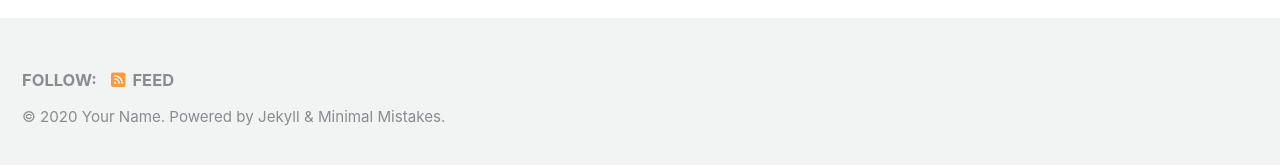
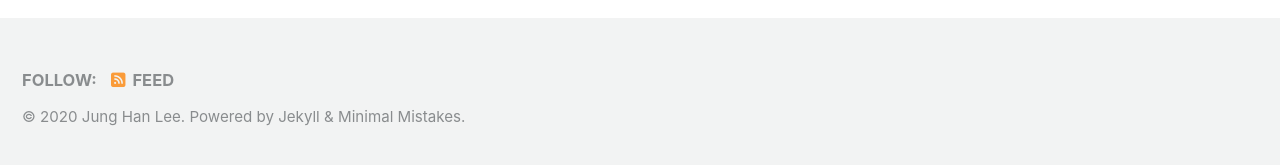
Before and after one commit to jung-han-lee/jung-han-lee.github.io, a Jekyll site: the page built from index.html, in a window 1280 px wide and 900 px high, scrolled down 222 px. Shown: the part 727-892 px from the top of the window. Built offline with Jekyll 4.4.1, drawn with Linux system fonts in a browser that asks for light colours; cached includes are drawn as plain includes; nearby versions of some CDN libraries; the list of posts is cut into pages by our own code; some of the changed text lies outside the part shown.

Commit message:
new github

```diff
--- a/_config.yml
+++ b/_config.yml
@@ -16,11 +16,11 @@ minimal_mistakes_skin    : "default" # "air", "aqua", "contrast", "dark", "dirt"
 
 # Site Settings
 locale                   : "en-US"
-title                    : "Site Title"
+title                    : "Jung Han Lee"
 title_separator          : "-"
 subtitle                 : # site tagline that appears below site title in masthead
-name                     : "Your Name"
-description              : "An amazing website."
+name                     : "Jung Han Lee"
+description              : "Data Science Portfolio."
 url                      : # the base hostname & protocol for your site e.g. "https://mmistakes.github.io"
 baseurl                  : # the subpath of your site, e.g. "/blog"
 repository               : # GitHub username/repo-name e.g. "mmistakes/minimal-mistakes"
@@ -107,10 +107,10 @@ analytics:
 
 # Site Author
 author:
-  name             : "Your Name"
+  name             : "Jung Han Lee"
   avatar           : # path of avatar image, e.g. "/assets/images/bio-photo.jpg"
-  bio              : "I am an **amazing** person."
-  location         : "Somewhere"
+  bio              : "Data Science Portfolio."
+  location         : "Michigan, MI"
   email            :
   links:
     - label: "Email"
@@ -293,3 +293,11 @@ defaults:
       comments: # true
       share: true
       related: true
+
+  #_pages
+  - scope:
+      path: ""
+      type: pages
+    values:
+      layout: single
+      author_profile: true
```
